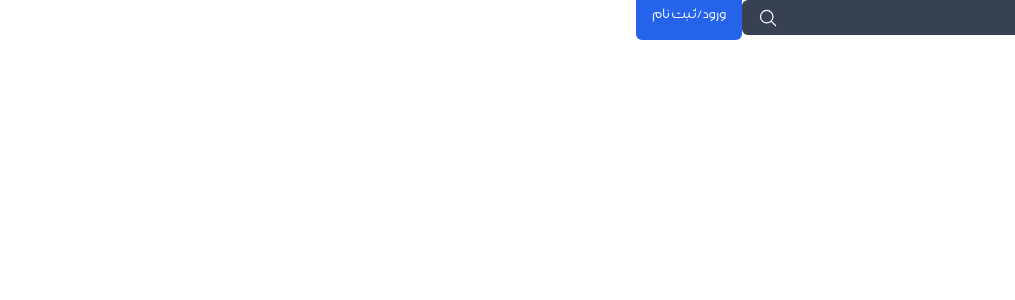
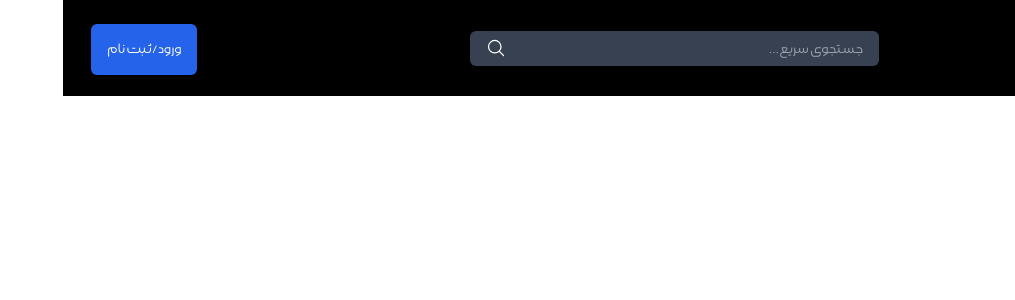
Before and after one commit to fatemehchahardoli/rick-and-morty, a React (Create React App) app: page / in a window 1280 px wide. Shown: the top 300 px of the page, without its empty margins (265-1280 px from the left). Built offline with nearby package versions, Linux system fonts and the light colour scheme.

Commit message:
fix:navbar

```diff
--- a/src/components/Navbar/Navbar.js
+++ b/src/components/Navbar/Navbar.js
@@ -20,7 +20,7 @@ const Navbar = () => {
                />
             </symbol>
          </svg>
-         <nav className="flex min-h-24">
+         <nav className="flex items-center justify-between px-7 min-h-24 bg-black">
             {/* logo */}
             <div>
                <img src="/images/logo/logo.png" alt="logo"></img>
```
